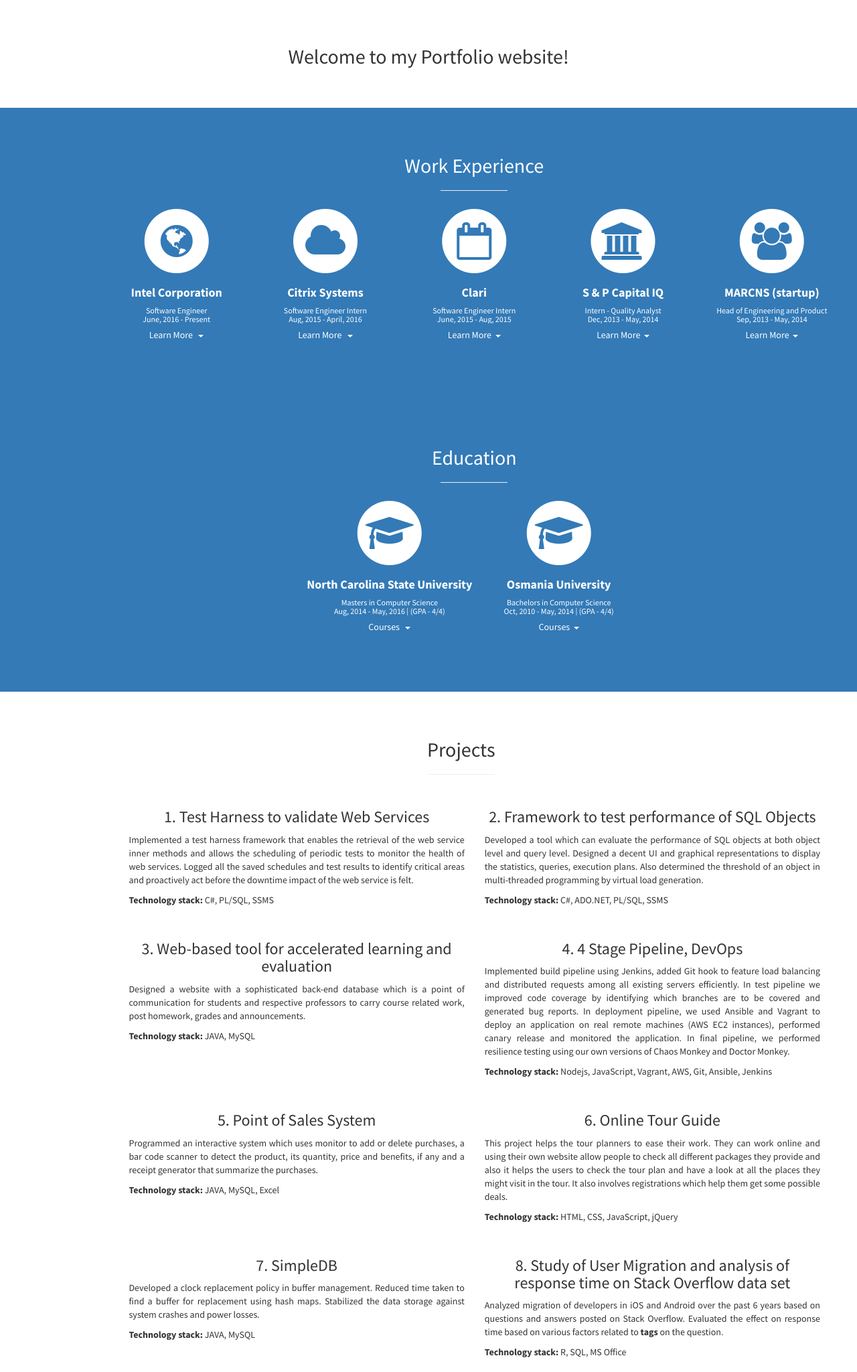
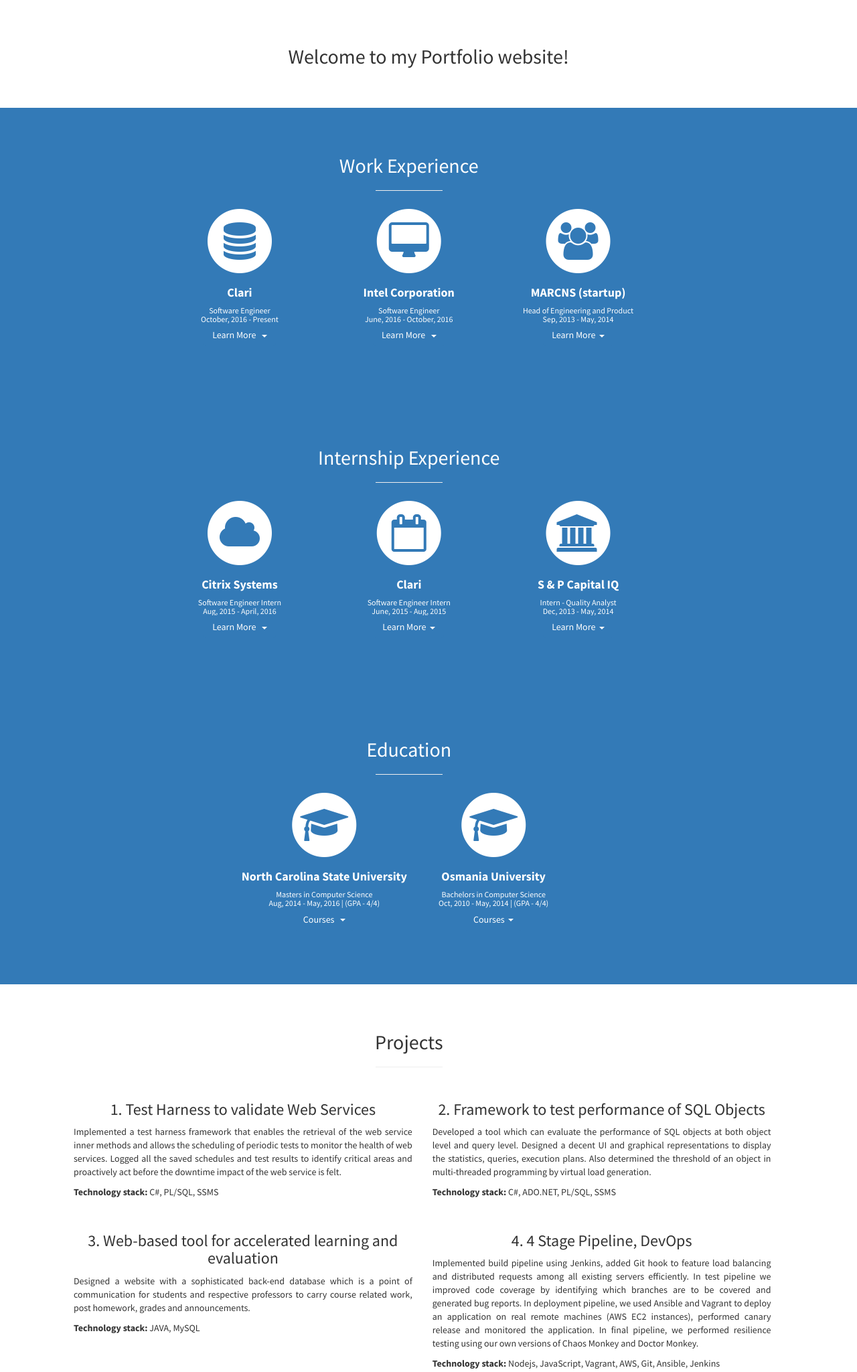
Before and after one commit to sujithktkm/sujithktkm.github.io, a PHP site: page / in a window 1280 px wide. Shown: the part 802-2851 px from the top of the page at 67% size. Run offline with PHP 8.4, Linux system fonts and the light colour scheme; some libraries are stand-ins or nearby versions.

Commit message:
Update profile

```diff
--- a/css/stylish-portfolio.css
+++ b/css/stylish-portfolio.css
@@ -184,6 +184,10 @@ hr.small {
 
 .service-item {
     margin-bottom: 30px;
+    width: 250px;
+    margin-left: auto;
+    margin-right: auto;
+    display:inline-block;
 }
 
 .education-item {
--- a/index.html
+++ b/index.html
@@ -93,37 +93,93 @@
 
 
 <!-- Work Experience -->
-<!-- The circle icons use Font Awesome's stacked icon classes. For more information, visit http://fontawesome.io/examples/ -->
 <section id="workex" class="workex bg-primary">
     <div class="container">
         <div class="row text-center">
-            <div class="col-lg-10 col-lg-offset-1">
+            <div class="col-lg-10 col-lg-offset-0">
                 <h2>Work Experience</h2>
                 <hr class="small">
                 <div class="row">
-                    <div class="col-md-3 col-sm-6">
-                        <div class="service-item" onmouseover="getMonthsCount('months4', new Date(2016, 5, 6));"
-                             onmouseout="getDateFormat('months4', new Date(2016, 5, 6));">
+                    <div class="service-item" onmouseover="getMonthsCount('months5', new Date(2016, 9, 17));"
+                         onmouseout="getDateFormat('months5', new Date(2016, 9, 17));">
                         <span class="fa-stack fa-4x">
                             <i class="fa fa-circle fa-stack-2x"></i>
-                                <i class="fa fa-globe fa-stack-1x text-primary"></i>
+                            <i class="fa fa-database fa-stack-1x text-primary"></i>
+                        </span>
+                        <h4>
+                            <strong>Clari</strong>
+                        </h4>
+                        <h6 style="margin-bottom: unset">Software Engineer</h6>
+                        <h6 id="months5" style="margin-top: unset; margin-bottom: unset">October, 2016 - Present</h6>
+                        <!--<a href="#" class="btn btn-light">Learn More</a>-->
+                        <div class="dropdown">
+                            <button class="btn bg-primary dropdown-toggle" type="button" data-toggle="dropdown">
+                                Learn More &nbsp;&nbsp;<span class="caret"></span></button>
+                            <ul class="dropdown-menu" style="width: 335px">
+                                <li><a><strong>1</strong> Development, Operations and Infrastructure</a></li>
+                            </ul>
+                        </div>
+                    </div>
+                    <div class="service-item" onmouseover="getMonthsCount('months4', new Date(2016, 5, 6), new Date(2016, 9, 14));"
+                         onmouseout="getDateFormat('months4', new Date(2016, 5, 6), new Date(2016, 9, 14));">
+                        <span class="fa-stack fa-4x">
+                            <i class="fa fa-circle fa-stack-2x"></i>
+                            <i class="fa fa-desktop fa-stack-1x text-primary"></i>
                         </span>
                         <h4>
                             <strong>Intel Corporation</strong>
                         </h4>
                         <h6 style="margin-bottom: unset">Software Engineer</h6>
-                            <h6 id="months4" style="margin-top: unset; margin-bottom: unset">June, 2016 - Present</h6>
+                        <h6 id="months4" style="margin-top: unset; margin-bottom: unset">June, 2016 - October, 2016</h6>
                         <!--<a href="#" class="btn btn-light">Learn More</a>-->
                         <div class="dropdown">
                             <button class="btn bg-primary dropdown-toggle" type="button" data-toggle="dropdown">
                                 Learn More &nbsp;&nbsp;<span class="caret"></span></button>
                             <ul class="dropdown-menu" style="width: 435px">
-                                    <li><a><strong>1</strong> Working on mission critical/mission important applications</a></li>
+                                <li><a><strong>1</strong> Re-designed web application and replaced grid controls using ASP.NET, C# and DevExpress</a></li>
+                                <li><a><strong>2</strong> Owned, maintained and upgraded mission critical applications. This role also involves customer interaction and requests</a></li>
+                            </ul>
+                        </div>
+                    </div>
+                    <div class="service-item"
+                         onmouseover="getMonthsCount('months', new Date(2013, 8, 1), new Date(2014, 4, 1));"
+                         onmouseout="getDateFormat('months', new Date(2013, 8, 1), new Date(2014, 4, 1));">
+                        <span class="fa-stack fa-4x">
+                            <i class="fa fa-circle fa-stack-2x"></i>
+                            <i class="fa fa-group fa-stack-1x text-primary"></i>
+                        </span>
+                        <h4>
+                            <strong>MARCNS (startup)</strong>
+                        </h4>
+                        <h6 style="margin-bottom: unset">Head of Engineering and Product</h6>
+                        <h6 id="months" style="margin-top: unset; margin-bottom: unset">Sep, 2013 - May, 2014</h6>
+                        <!--<a href="#" class="btn btn-light">Learn More</a>-->
+                        <div class="dropdown">
+                            <button class="btn bg-primary dropdown-toggle" type="button" data-toggle="dropdown">
+                                Learn More&nbsp;&nbsp;<span class="caret"></span></button>
+                            <ul class="dropdown-menu" style="width: 425px">
+                                <li><a><strong>1</strong> Head of core Engineering team and Product Management team</a></li>
                             </ul>
                         </div>
                     </div>
                 </div>
-                    <div class="col-md-3 col-sm-6">
+                <!-- /.row (nested) -->
+            </div>
+            <!-- /.col-lg-10 -->
+        </div>
+        <!-- /.row -->
+    </div>
+    <!-- /.container -->
+</section><!-- Work Experience -->
+
+<!-- Internship Experience -->
+<section id="workex" class="workex bg-primary">
+    <div class="container">
+        <div class="row text-center">
+            <div class="col-lg-10 col-lg-offset-0">
+                <h2>Internship Experience</h2>
+                <hr class="small">
+                <div class="row">
                     <div class="service-item" onmouseover="getMonthsCount('months3', new Date(2015, 7, 24), new Date(2016, 3, 22));"
                          onmouseout="getDateFormat('months3', new Date(2015, 7, 24), new Date(2016, 3, 22));">
                         <span class="fa-stack fa-4x">
@@ -135,7 +191,6 @@
                         </h4>
                         <h6 style="margin-bottom: unset">Software Engineer Intern</h6>
                         <h6 id="months3" style="margin-top: unset; margin-bottom: unset">Aug, 2015 - April, 2016</h6>
-                            <!--<a href="#" class="btn btn-light">Learn More</a>-->
                         <div class="dropdown">
                             <button class="btn bg-primary dropdown-toggle" type="button" data-toggle="dropdown">
                                 Learn More &nbsp;&nbsp;<span class="caret"></span></button>
@@ -153,8 +208,6 @@
                             </ul>
                         </div>
                     </div>
-                    </div>
-                    <div class="col-md-3 col-sm-6">
                     <div class="service-item"
                          onmouseover="getMonthsCount('months2', new Date(2015, 5, 8), new Date(2015, 7, 14));"
                          onmouseout="getDateFormat('months2', new Date(2015, 5, 8), new Date(2015, 7, 14));">
@@ -167,7 +220,6 @@
                         </h4>
                         <h6 style="margin-bottom: unset">Software Engineer Intern</h6>
                         <h6 id="months2" style="margin-top: unset; margin-bottom: unset">June, 2015 - Aug, 2015</h6>
-                            <!--<a href="#" class="btn btn-light">Learn More</a>-->
                         <div class="dropdown">
                             <button class="btn bg-primary dropdown-toggle" type="button" data-toggle="dropdown">
                                 Learn More&nbsp;&nbsp;<span class="caret"></span></button>
@@ -187,8 +239,6 @@
                             </ul>
                         </div>
                     </div>
-                    </div>
-                    <div class="col-md-3 col-sm-6">
                     <div class="service-item"
                          onmouseover="getMonthsCount('months1', new Date(2013, 11, 15), new Date(2014, 4, 1));"
                          onmouseout="getDateFormat('months1', new Date(2013, 11, 15), new Date(2014, 4, 1));">
@@ -218,30 +268,6 @@
                         </div>
                     </div>
                 </div>
-                    <div class="col-md-3 col-sm-6">
-                        <div class="service-item"
-                             onmouseover="getMonthsCount('months', new Date(2013, 8, 1), new Date(2014, 4, 1));"
-                             onmouseout="getDateFormat('months', new Date(2013, 8, 1), new Date(2014, 4, 1));">
-                            <span class="fa-stack fa-4x">
-                                <i class="fa fa-circle fa-stack-2x"></i>
-                                <i class="fa fa-group fa-stack-1x text-primary"></i>
-                            </span>
-                            <h4>
-                                <strong>MARCNS (startup)</strong>
-                            </h4>
-                            <h6 style="margin-bottom: unset">Head of Engineering and Product</h6>
-                            <h6 id="months" style="margin-top: unset; margin-bottom: unset">Sep, 2013 - May, 2014</h6>
-                            <!--<a href="#" class="btn btn-light">Learn More</a>-->
-                            <div class="dropdown">
-                                <button class="btn bg-primary dropdown-toggle" type="button" data-toggle="dropdown">
-                                    Learn More&nbsp;&nbsp;<span class="caret"></span></button>
-                                <ul class="dropdown-menu" style="width: 425px">
-                                    <li><a><strong>1</strong> Head of core engineering team and product management team</a></li>
-                                </ul>
-                            </div>
-                        </div>
-                    </div>
-                </div>
                 <!-- /.row (nested) -->
             </div>
             <!-- /.col-lg-10 -->
@@ -249,19 +275,17 @@
         <!-- /.row -->
     </div>
     <!-- /.container -->
-</section><!-- Work Experience -->
-
+</section><!-- Internship Experience -->
 
 <!-- Education -->
 <!-- The circle icons use Font Awesome's stacked icon classes. For more information, visit http://fontawesome.io/examples/ -->
 <section id="education" class="education bg-primary">
     <div class="container">
         <div class="row text-center">
-            <div class="col-lg-10 col-lg-offset-1">
+            <div class="col-lg-10 col-lg-offset-0">
                 <h2>Education</h2>
                 <hr class="small">
                 <div class="row">
-                    <!--<div class="col-md-3 col-sm-6">-->
                     <div class="education-item">
                             <span class="fa-stack fa-4x">
                                 <i class="fa fa-circle fa-stack-2x"></i>
@@ -270,8 +294,7 @@
                         <h4>
                             <strong>North Carolina State University</strong>
                         </h4>
-                        <h6 style="margin-bottom: unset">Masters in Computer Science <br/> Aug, 2014 - May, 2016 | (GPA
-                            - 4/4)</h6>
+                        <h6 style="margin-bottom: unset">Masters in Computer Science <br/> Aug, 2014 - May, 2016 | (GPA - 4/4)</h6>
                         <div class="dropdown">
                             <button class="btn bg-primary dropdown-toggle" type="button" data-toggle="dropdown">
                                 Courses &nbsp;&nbsp;<span class="caret"></span></button>
@@ -289,8 +312,6 @@
                             </ul>
                         </div>
                     </div>
-                    <!--</div>-->
-                    <!--<div class="col-md-3 col-sm-6">-->
                     <div class="education-item">
                             <span class="fa-stack fa-4x">
                                 <i class="fa fa-circle fa-stack-2x"></i>
@@ -320,7 +341,6 @@
                             </ul>
                         </div>
                     </div>
-                    <!--</div>-->
                 </div>
                 <!-- /.row (nested) -->
             </div>
@@ -335,9 +355,8 @@
 <!-- Projects -->
 <section id="portfolio" class="portfolio">
     <div class="container">
-        <div class="row">
-            <div class="col-lg-offset-1 text-center">
-                <!--col-lg-10-->
+        <div class="row text-center">
+            <div class="col-lg-10 col-lg-offset-0">
                 <h2>Projects</h2>
                 <hr class="small">
                 <div class="row">
@@ -366,7 +385,6 @@
                                             determined the threshold of an object in multi-threaded programming by
                                             virtual load generation.</p>
                                         <p><strong>Technology stack:</strong> C#, ADO.NET, PL/SQL, SSMS</p>
-
                                     </div>
                                 </div>
                             </li>
@@ -569,17 +587,6 @@
                     </div>
                 </div>
                 <!-- /.row (nested) -->
-                <!-- Smaller pagination -->
-                <!--<div id="content1">Dynamic Content goes here</div>-->
-                <!--<ul id="pagination" class="pagination">-->
-                <!--<li class="disabled"><span>&laquo;</span></li>-->
-                <!--<li class="active"><span>1</span></li>-->
-                <!--<li><a>2</a></li>-->
-                <!--<li><a>3</a></li>-->
-                <!--<li><a>4</a></li>-->
-                <!--<li><a>5</a></li>-->
-                <!--<li><a>&raquo;</a></li>-->
-                <!--</ul>-->
             </div>
             <!-- /.col-lg-10 -->
         </div>
@@ -592,13 +599,13 @@
 <!-- Skills -->
 <section id="skills" class="skills-area">
     <div class="container">
-        <div class="row">
-            <div class="col-lg-10 col-lg-offset-1 text-center">
+        <div class="row text-center">
+            <div class="col-lg-10 col-lg-offset-0">
                 <h2>Skills</h2>
                 <hr class="small">
             </div>
         </div>
-        <div class="row">
+        <div class="row text-center">
             <div class="col-md-4 col-sm-6">
                 <div class="skills">
                     <div class="skills-wrap">
@@ -663,13 +670,13 @@
 <!-- Certifications -->
 <section id="certifications" class="certifications-area">
     <div class="container">
-        <div class="row">
-            <div class="col-lg-10 col-lg-offset-1 text-center">
+        <div class="row text-center">
+            <div class="col-lg-10 col-lg-offset-0">
                 <h2>Certifications</h2>
                 <hr class="small">
             </div>
         </div>
-        <div class="row">
+        <div class="row text-center">
             <div class="col-md-4 col-sm-6">
                 <div class="skills">
                     <div class="skills-wrap">
@@ -707,8 +714,8 @@
 <!-- Additional Info -->
 <aside class="call-to-action bg-primary">
     <div class="container">
-        <div class="row">
-            <div class="col-lg-12 text-center">
+        <div class="row text-center">
+            <div class="col-lg-10">
                 <h1>More about me!</h1>
                 <br/>
                 <div class="col-sm-6 col-sm-offset-3 text-justify">
@@ -729,8 +736,8 @@
 <!-- Contact Info -->
 <footer id="footer" class="footer">
     <div class="container">
-        <div class="row">
-            <div class="col-lg-10 col-lg-offset-1 text-center">
+        <div class="row text-center">
+            <div class="col-lg-10 col-lg-offset-0">
                 <h4><strong>Sujith Katakam</strong>
                 </h4>
                 <p>8415 Pitkin Rd<br/>Frisco, TX 75034</p>
```
Lines whose indentation alone changed are shown as unchanged.
